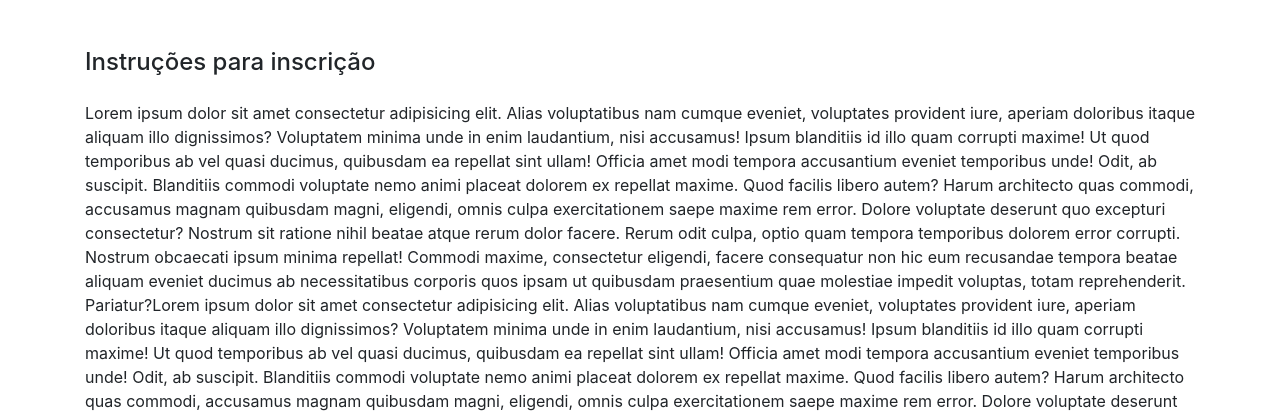
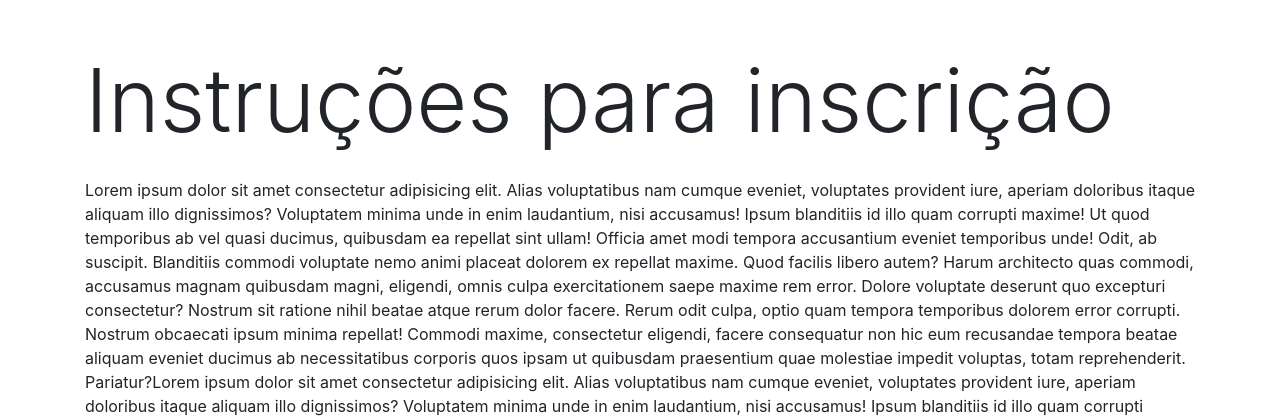
Before and after one commit to stephaniedt/mizanga, a PHP site: page /instrucoes-inscricao.php in a window 1280 px wide. Shown: the part 72-488 px from the top of the page. Run offline with PHP 8.4, Linux system fonts and the light colour scheme; some web fonts are replaced.

Commit message:
padronizar display-3 para display-2

```diff
--- a/instrucoes-inscricao.php
+++ b/instrucoes-inscricao.php
@@ -10,7 +10,7 @@
   </div>
     <div class="container">
         <div class="title">
-            <h4> Instruções para inscrição</h4>
+            <h4 class="display-2"> Instruções para inscrição</h4>
         </div>
         <div class="mt-4">
           <p>
```
